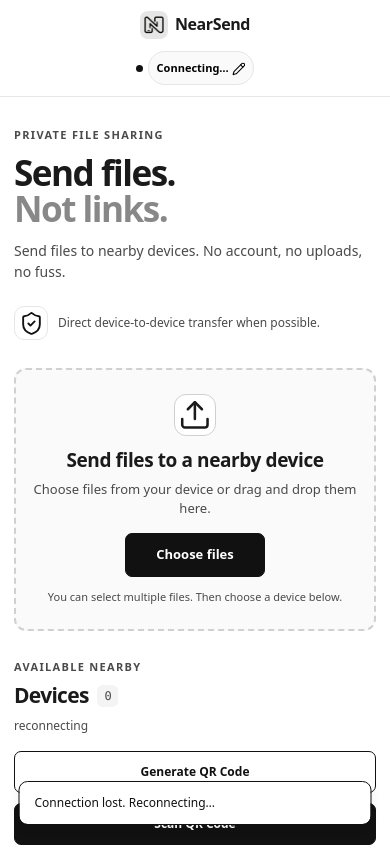
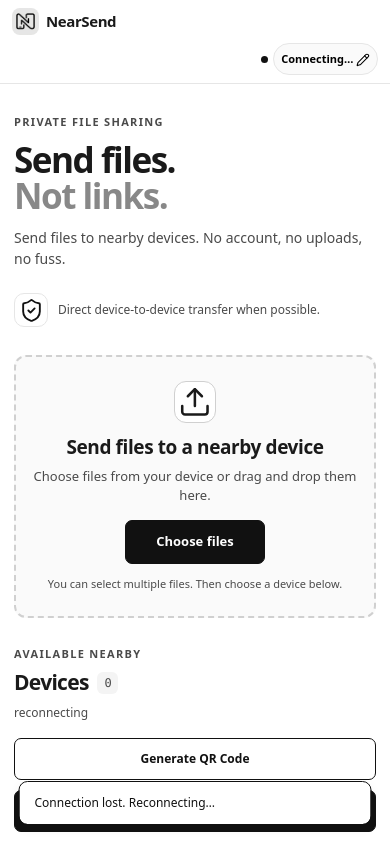
Before and after one commit to abduIwahid/NearSend, a website: page public/index.html in a window 390 px wide. Shown: the top 848 px of the page. Drawn offline with nearby package versions, Linux system fonts and the light colour scheme; no server answers.

Commit message:
Fix mobile responsiveness, and header layout

```diff
--- a/public/css/style.css
+++ b/public/css/style.css
@@ -113,3 +113,65 @@
 @media (prefers-reduced-motion: reduce) {
   *, *::before, *::after { scroll-behavior:auto !important; animation-duration:.01ms !important; animation-iteration-count:1 !important; transition-duration:.01ms !important; }
 }
+
+/* Final compact header alignment: brand left, device controls right. */
+.topbar {
+  width: 100%;
+  min-height: 60px;
+  height: auto;
+  padding: 10px max(14px, calc((100vw - 912px) / 2));
+  display: flex;
+  align-items: center;
+  justify-content: space-between;
+  gap: 12px;
+}
+.brand {
+  margin-right: auto;
+  flex: 0 1 auto;
+  min-width: 0;
+}
+.device-self {
+  margin-left: auto;
+  flex: 0 0 auto;
+  justify-content: flex-end;
+  min-width: 0;
+}
+.name-chip {
+  max-width: min(42vw, 230px);
+  overflow: hidden;
+  text-overflow: ellipsis;
+  white-space: nowrap;
+}
+.brand-mark {
+  width: 30px;
+  height: 30px;
+}
+@media (max-width: 520px) {
+  .topbar {
+    min-height: 54px;
+    padding: 8px 12px;
+    gap: 8px;
+  }
+  .brand {
+    gap: 7px;
+    font-size: 15px;
+  }
+  .brand-mark {
+    width: 27px;
+    height: 27px;
+  }
+  .device-self {
+    gap: 5px;
+  }
+  .name-chip {
+    max-width: 44vw;
+    min-height: 32px;
+    padding: 5px 7px;
+    font-size: 11px;
+  }
+}
+@media (max-width: 360px) {
+  .brand { font-size: 14px; gap: 5px; }
+  .brand-mark { width: 24px; height: 24px; }
+  .name-chip { max-width: 40vw; }
+}
--- a/public/index.html
+++ b/public/index.html
@@ -8,7 +8,7 @@
   <link rel="manifest" href="/manifest.json">
   <link rel="icon" type="image/png" sizes="32x32" href="/icons/favicon.png">
   <link rel="apple-touch-icon" href="/icons/apple-touch-icon.png">
-  <link rel="stylesheet" href="/css/style.css?v=20261012-3">
+  <link rel="stylesheet" href="/css/style.css?v=20261012-4">
   <title>NearSend — Send files nearby</title>
 </head>
 <body>
@@ -106,6 +106,6 @@
   <div id="pairRequestBackdrop" class="backdrop" hidden><section class="dialog" role="dialog" aria-modal="true" aria-labelledby="pairRequestTitle"><p class="section-label">DEVICE PAIRING</p><h2 id="pairRequestTitle">Connection request</h2><p id="pairRequestText" class="dialog-description"></p><div class="dialog-actions"><button id="rejectPairButton" class="button secondary" type="button">Reject</button><button id="acceptPairButton" class="button primary" type="button">Accept & connect</button></div></section></div>
   <div id="toastRegion" class="toast-region" role="status" aria-live="polite"></div>
   <script src="https://unpkg.com/lucide@latest/dist/umd/lucide.js" defer></script>
-  <script type="module" src="/js/app.js?v=20261012-3"></script>
+  <script type="module" src="/js/app.js?v=20261012-4"></script>
 </body>
 </html>
--- a/public/js/app.js
+++ b/public/js/app.js
@@ -284,5 +284,23 @@
 setupInfo();
 
 
-window.addEventListener('error', (event) => { console.error('NearSend error:', event.error || event.message); const region=document.getElementById('toastRegion'); if(region){const el=document.createElement('div');el.className='toast error';el.textContent='NearSend encountered a script error. Reload the page; if it continues, check the deployment files.';region.append(el);} });
-window.addEventListener('unhandledrejection', (event) => { console.error('NearSend async error:', event.reason); });
+let lastRuntimeError = '';
+function reportRuntimeError(message) {
+  const region = document.getElementById('toastRegion');
+  const detail = String(message || 'Unknown JavaScript error').slice(0, 180);
+  if (detail === lastRuntimeError) return;
+  lastRuntimeError = detail;
+  console.error('NearSend runtime error:', message);
+  if (!region) return;
+  const el = document.createElement('div');
+  el.className = 'toast error';
+  el.textContent = `NearSend error: ${detail}. Reload the page; if it continues, send this message with a screenshot.`;
+  region.append(el);
+}
+window.addEventListener('error', event => {
+  reportRuntimeError(event.message || event.error?.message || 'A script failed to load');
+});
+window.addEventListener('unhandledrejection', event => {
+  const reason = event.reason;
+  reportRuntimeError(reason?.message || reason || 'An asynchronous operation failed');
+});
```
Also changed, not shown: README.md.
